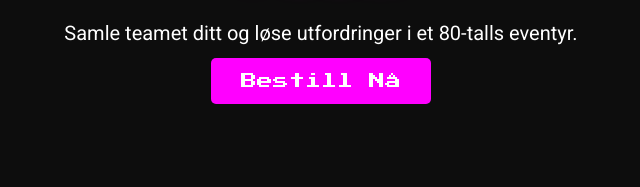
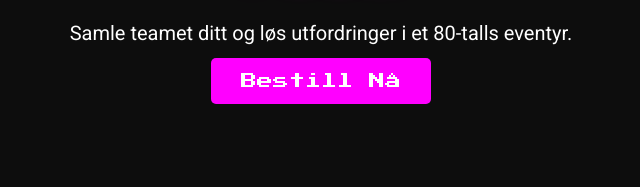
Before and after one commit to Szygreg124/Escaperoom_website, a plain HTML site: page Index.HTML in a window 1280 px wide. Shown: the part 483-670 px from the top of the page, 319-959 px from the left. Drawn offline with Linux system fonts and the light colour scheme.

Commit message:
more text changes

```diff
--- a/Index.HTML
+++ b/Index.HTML
@@ -30,7 +30,7 @@
         <section class="hero">
             <div class="hero-content">
                 <h2>Opplev Elvebakken sitt ny Escape room</h2>
-                <p>Samle teamet ditt og løse utfordringer i et 80-talls eventyr.</p>
+                <p>Samle teamet ditt og løs utfordringer i et 80-talls eventyr.</p>
                 <a href="#" class="cta-button">Bestill Nå</a>
             </div>
         </section>
```
